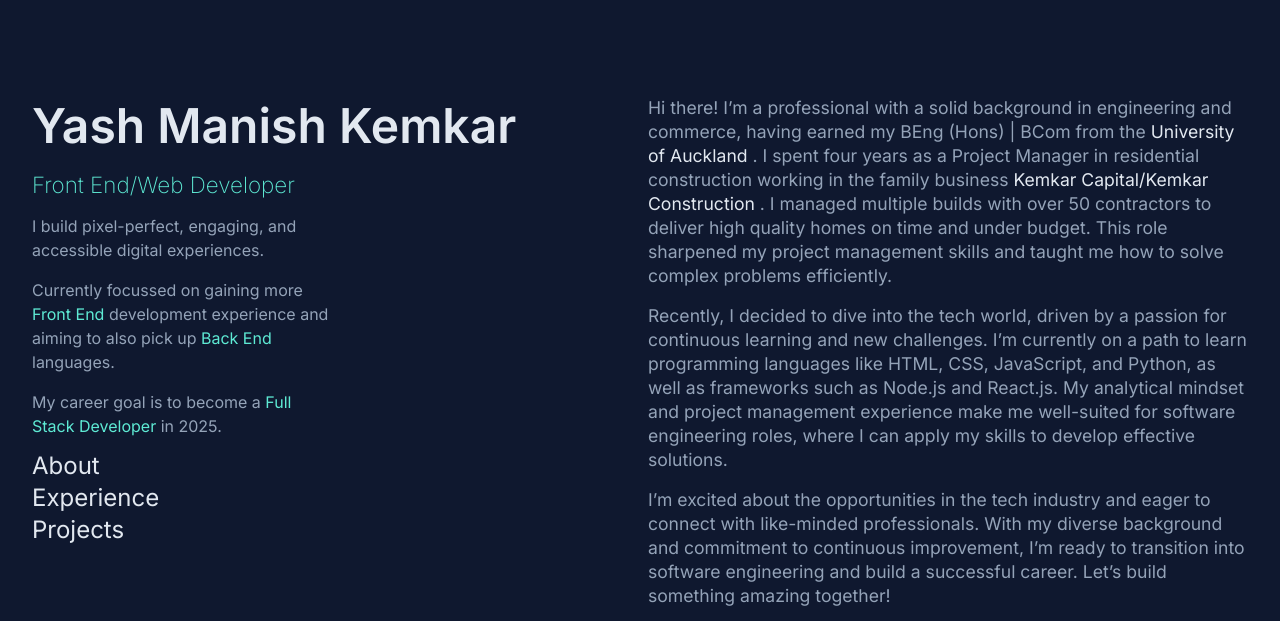
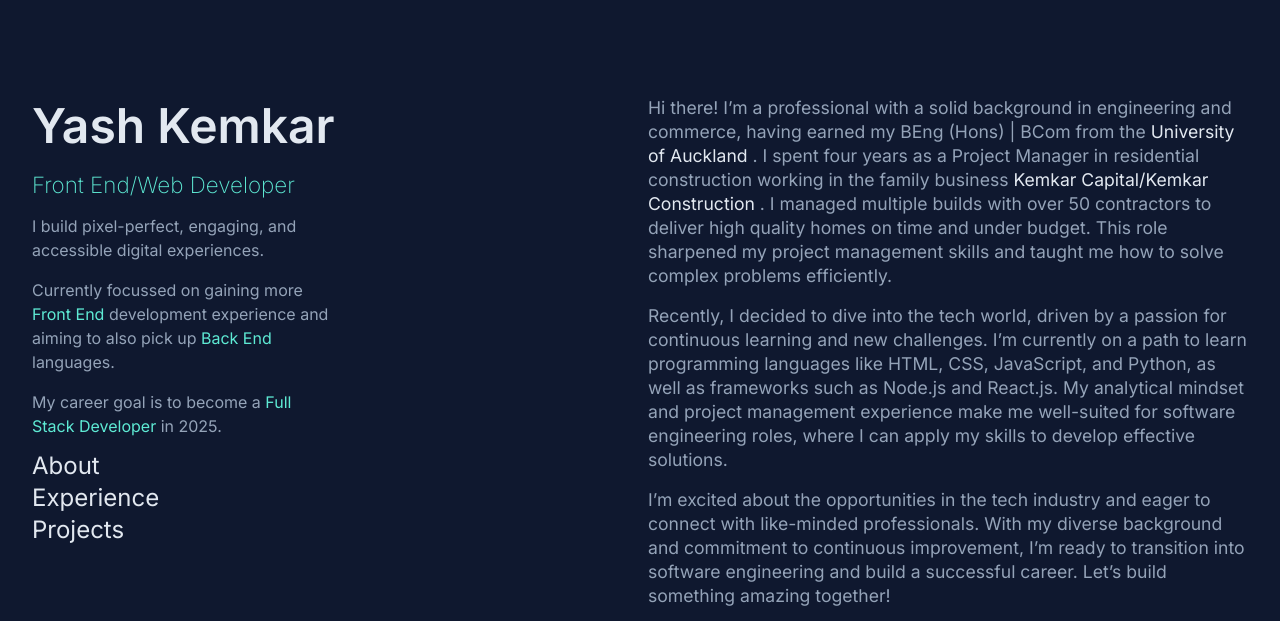
Before and after one commit to yashkemkar/yash-kemkar-portfolio, a plain HTML site: page index.html in a window 1280 px wide. Shown: the top 621 px of the page. Drawn offline with Linux system fonts and the light colour scheme.

Commit message:
Update index.html

```diff
--- a/index.html
+++ b/index.html
@@ -15,7 +15,7 @@
     <div class="underlay"></div> <!--Setting the background colour as its own div so it can underlay the whole page-->
     <header>
         <a href="/">
-            <h1>Yash Manish Kemkar</h1>
+            <h1>Yash Kemkar</h1>
         </a>
         <h4 class="accent-text">Front End/Web Developer</h4>
         <p>I build pixel-perfect, engaging, and accessible digital experiences.</p>
```
